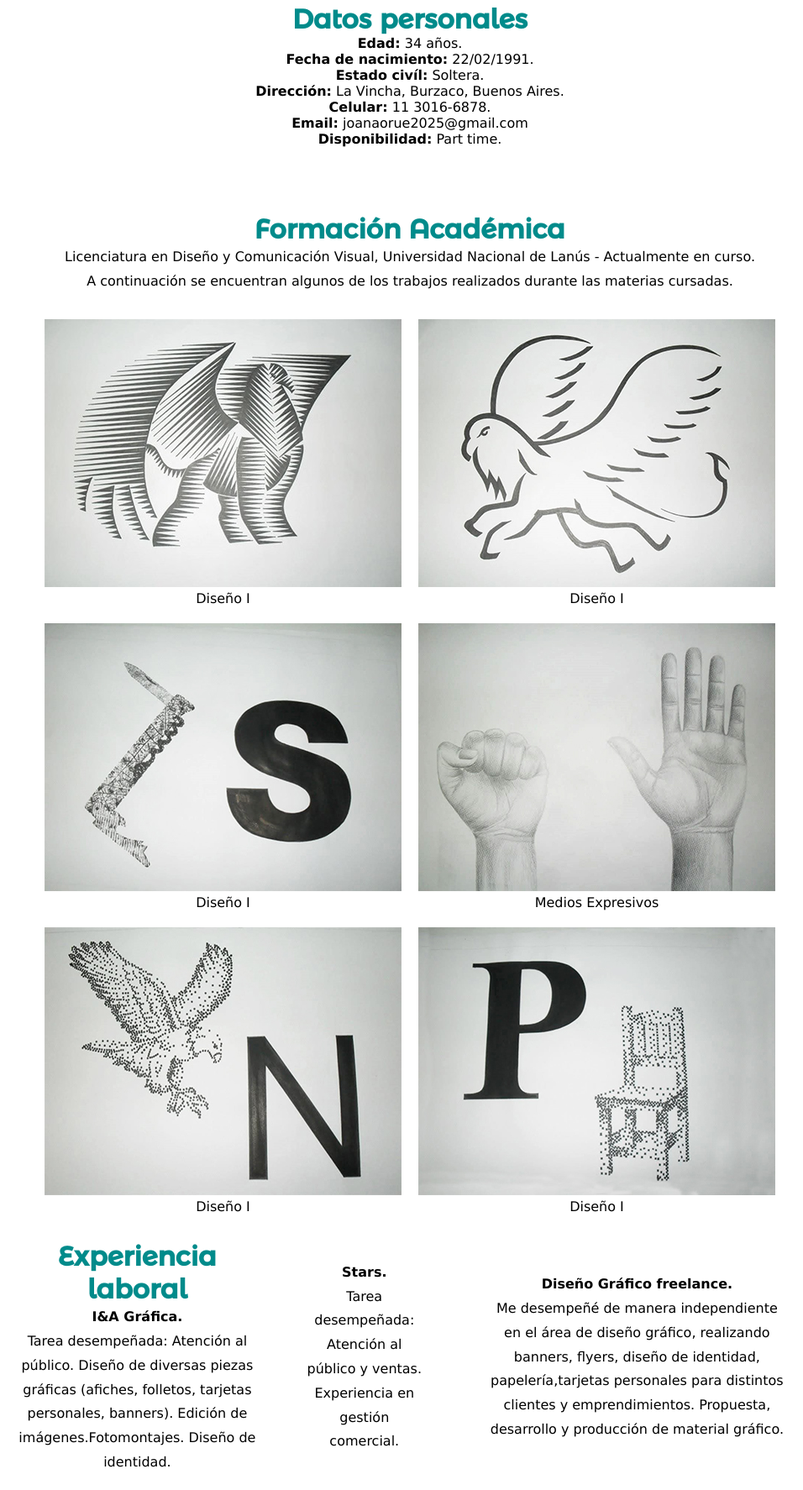
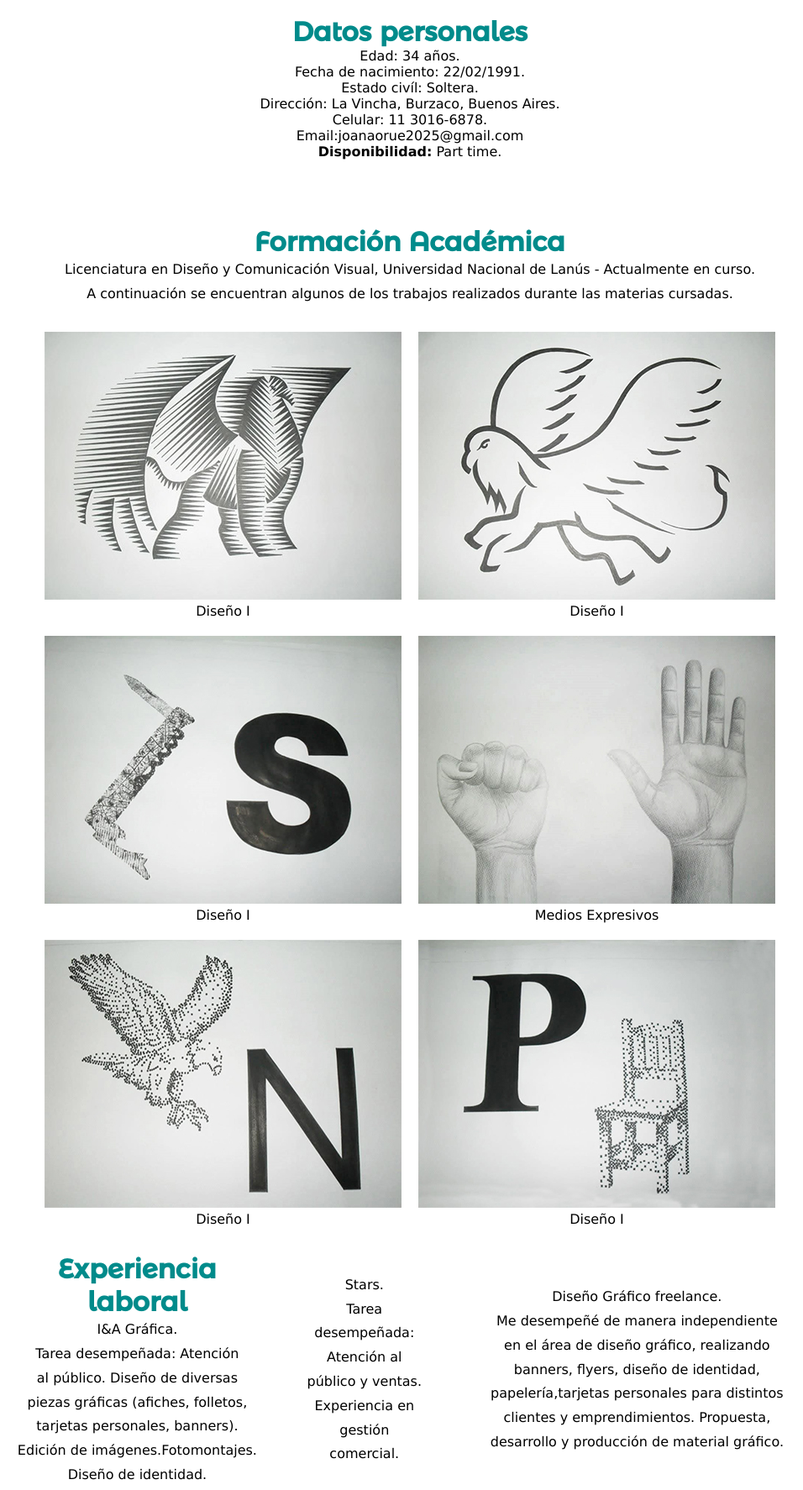
Before and after one commit to joanaorue2025/curriculum-vitae, a plain HTML site: page index.html in a window 1280 px wide. Shown: the part 779-2553 px from the top of the page at 84% size, without its empty margins (152-1108 px from the left). Drawn offline with Linux system fonts and the light colour scheme.

Commit message:
correcciones

```diff
--- a/estilos.css
+++ b/estilos.css
@@ -85,7 +85,6 @@ nav {
     font-size: 25px;
     min-height: 5vh;
     padding: 30px;
-
     display: flex;
     gap: 45px;
     flex-wrap: wrap;
@@ -95,7 +94,6 @@ nav {
 header {
     background-color: rgb(80, 192, 158);
     min-height: 15vh;
-
     display: flex;
     justify-content: center;
     padding: 20px;
@@ -144,7 +142,6 @@ footer {
     text-align: center;
     border: 8px solid grey;
     box-sizing: border-box;
-
     display: flex;
     align-items: center;
     align-content: center;
@@ -230,7 +227,6 @@ ul {
 
     margin: 30px auto 55px;
     gap: 50px;
-
     height: 20px 100vw;
     padding: 12px;
     margin: 40px 100px;
--- a/index.html
+++ b/index.html
@@ -35,7 +35,8 @@
                     <h3>Sobre mi</h3>
                     <p>Soy estudiante de la Licenciatura en Diseño y Comunicación Visual en la Universidad de Lanús, en
                         este
-                        momento me encuentro cursando las últimas materias de esta hermosa carrera.<br> Desde muy chica
+                        momento me encuentro cursando las últimas materias de esta hermosa carrera.</p>
+                        <p> Desde muy chica
                         disfruto
                         dibujar, pintar y realizar manualidades. Me interesa seguir aprendiendo y aportar mis
                         conocimientos en
@@ -49,19 +50,19 @@
         <section id="datos">
             <h3>Datos personales</h3>
             <ul>
-                <li><b>Edad:</b> 34 años.</li>
-                <li><b>Fecha de nacimiento:</b> 22/02/1991.</li>
-                <li><b>Estado civíl:</b> Soltera.</li>
-                <li><b>Dirección:</b> La Vincha, Burzaco, Buenos Aires.</li>
-                <li><b>Celular:</b> 11 3016-6878.</li>
-                <li><b>Email:</b> joanaorue2025@gmail.com</li>
+                <li>Edad: 34 años.</li>
+                <li>Fecha de nacimiento: 22/02/1991.</li>
+                <li>Estado civíl: Soltera.</li>
+                <li>Dirección: La Vincha, Burzaco, Buenos Aires.</li>
+                <li>Celular: 11 3016-6878.</li>
+                <li>Email:joanaorue2025@gmail.com</li>
                 <li><b>Disponibilidad:</b> Part time.</li>
             </ul>
         </section>
         <section id="formacion">
             <h3>Formación Académica</h3>
-            <p>Licenciatura en Diseño y Comunicación Visual, Universidad Nacional de Lanús - Actualmente en curso.<br>
-                A continuación se encuentran algunos de los trabajos realizados durante las materias cursadas.</p>
+            <p>Licenciatura en Diseño y Comunicación Visual, Universidad Nacional de Lanús - Actualmente en curso.</p>
+                <p>A continuación se encuentran algunos de los trabajos realizados durante las materias cursadas.</p>
             <div class="galeria">
                 <figure>
                     <img src="img/galeria-trabajo1.jpg" alt="trabajo1" />
@@ -93,18 +94,18 @@
         <section id="experiencia">
             <article>
                 <h3>Experiencia laboral</h3>
-                <p><b>I&A Gráfica.<br></b>
-                    Tarea desempeñada: Atención al público. Diseño de diversas piezas gráficas (afiches, folletos,
-                    tarjetas personales, banners). Edición de imágenes.Fotomontajes. Diseño de identidad.
+                <p>I&A Gráfica.</p>
+                    <p>Tarea desempeñada: Atención al público. Diseño de diversas piezas gráficas (afiches, folletos,
+                    tarjetas personales, banners). Edición de imágenes.Fotomontajes. Diseño de identidad.</p>
                 </p>
             </article>
             <article>
-                <p><b>Stars.<br></b>
-                    Tarea desempeñada: Atención al público y ventas. Experiencia en gestión comercial.
-                </p>
+                <p>Stars.</p>
+                        <p> Tarea desempeñada: Atención al público y ventas. Experiencia en gestión comercial.
+                        </p>
             </article>
             <article>
-                <p><b>Diseño Gráfico freelance. <br></b></p>
+                <p>Diseño Gráfico freelance. </p>
                 <p>Me desempeñé de manera independiente en el área de diseño gráfico, realizando banners, flyers, diseño
                     de identidad, papelería,tarjetas personales para distintos clientes y emprendimientos. Propuesta,
                     desarrollo y producción de material gráfico.
@@ -123,19 +124,19 @@
             </p>
             <div class="galeria2">
                 <figure>
-                    <img src="img/hobbie-1.jpg" alt="" />
+                    <img src="img/hobbie-1.jpg" alt="imagendedibujo" />
                     <figcaption>Dibujo con lápices.</figcaption>
                 </figure>
                 <figure>
-                    <img src="img/hobbie-2.jpg" alt="" />
+                    <img src="img/hobbie-2.jpg" alt="imagendedibujo" />
                     <figcaption>Dibujo con lápices.</figcaption>
                 </figure>
                 <figure>
-                    <img src="img/hobbie-3.jpg" alt="" />
+                    <img src="img/hobbie-3.jpg" alt="imagendedibujo" />
                     <figcaption>Pintura con acrílicos.</figcaption>
                 </figure>
                 <figure>
-                    <img src="img/hobbie-4.jpg" alt="" />
+                    <img src="img/hobbie-4.jpg" alt="imagendedibujo" />
                     <figcaption>Pintura mural.</figcaption>
                 </figure>
             </div>
```
Also changed, not shown: img/1000880424.jpg (deleted), img/1000880431.jpg (deleted), img/1000880432.jpg (deleted), img/1000880434.jpg (deleted), img/1000880435.jpg (deleted), img/1000880436.jpg (deleted), img/1000880437.jpg (deleted), img/1000880439.jpg (deleted), img/1000880440.jpg (deleted), img/1000880441.jpg (deleted).
